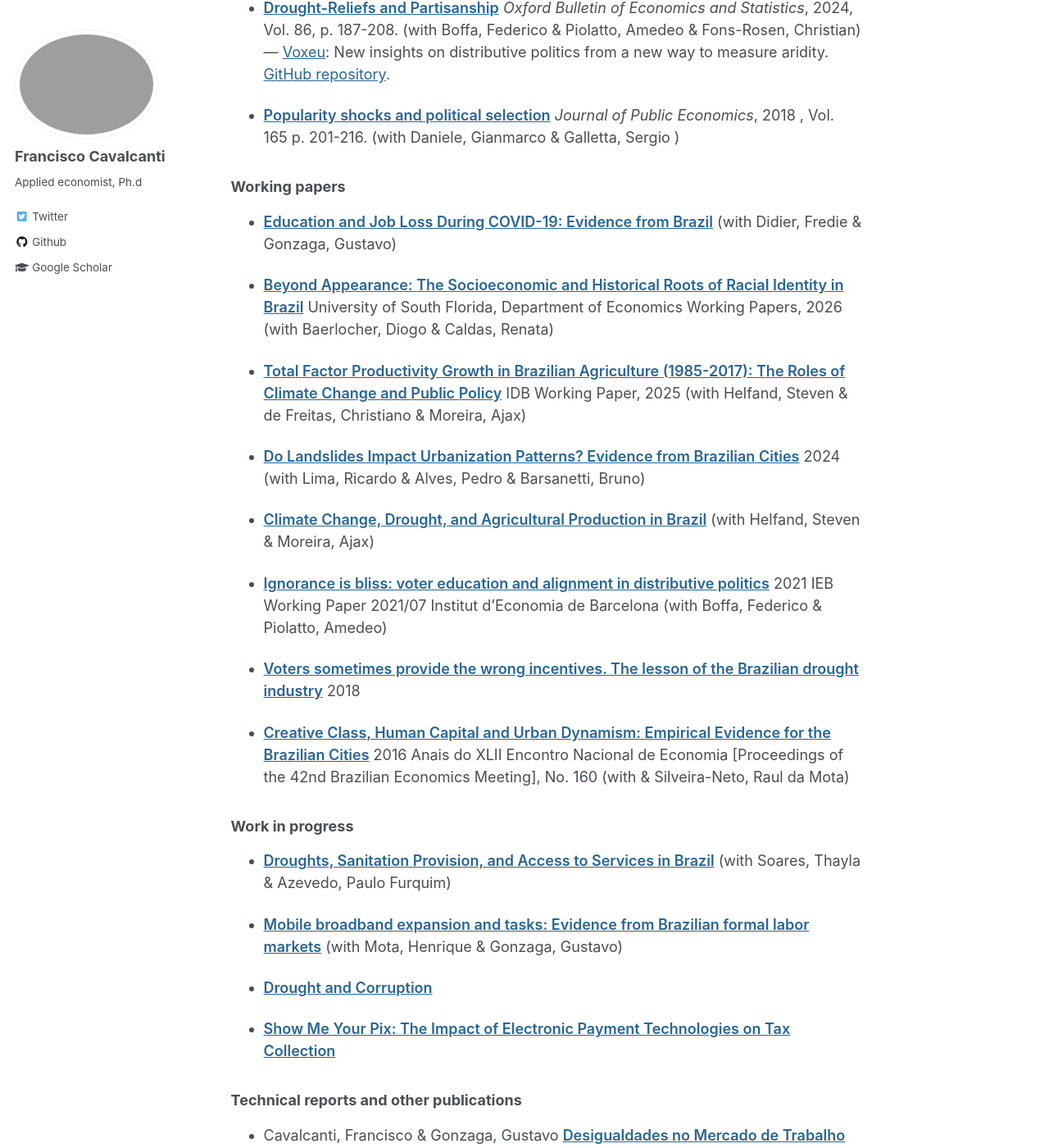
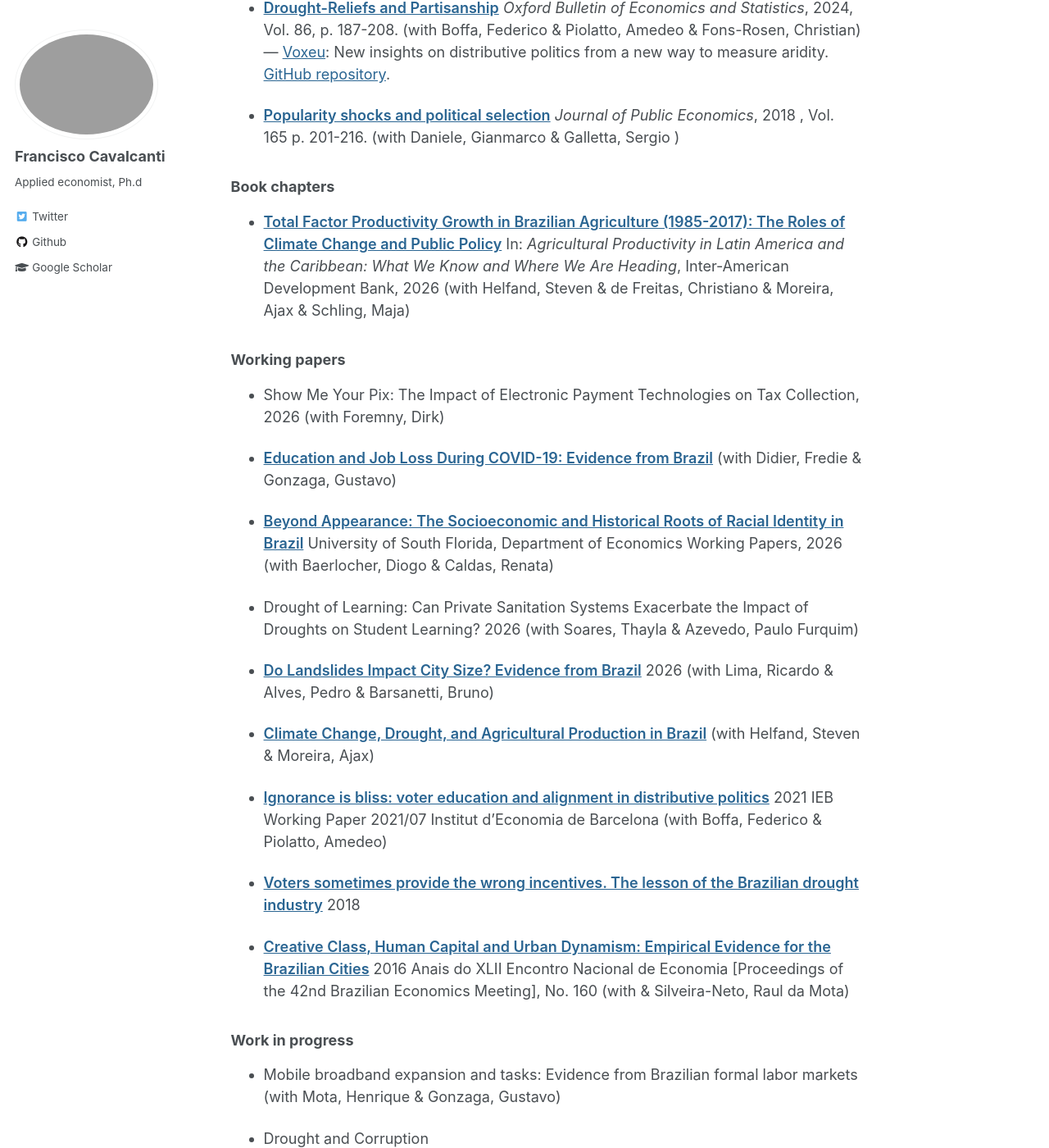
Before and after one commit to FranciscoCavalcanti/FranciscoCavalcanti.github.io, a Jekyll site: the page built from _pages/about.md, in a window 1280 px wide and 1400 px high, scrolled down 1305 px. Shown: the whole window at 82% size. Built offline with Jekyll 4.4.1, drawn with Linux system fonts in a browser that asks for light colours; some of the changed text lies outside the part shown.

Commit message:
Update CV and website with recent publications and activities
Co-Authored-By: Claude Opus 5.5 <noreply@anthropic.com>

```diff
--- a/_pages/about.md
+++ b/_pages/about.md
@@ -34,15 +34,21 @@ For a complete and up-to-date list of my publications and citations, see my <a h
 
   * <a href='http://www.sciencedirect.com/science/article/pii/S0047272718301361'>Popularity shocks and political selection</a> <b>Journal of Public Economics</b>, 2018 , Vol. 165 p. 201-216. (with Daniele, Gianmarco & Galletta, Sergio )
 
+### Book chapters
+
+  * <a href='https://doi.org/10.18235/0014396'>Total Factor Productivity Growth in Brazilian Agriculture (1985-2017): The Roles of Climate Change and Public Policy</a> In: <i>Agricultural Productivity in Latin America and the Caribbean: What We Know and Where We Are Heading</i>, Inter-American Development Bank, 2026 (with Helfand, Steven & de Freitas, Christiano & Moreira, Ajax & Schling, Maja)
+
 ### Working papers
+
+  * Show Me Your Pix: The Impact of Electronic Payment Technologies on Tax Collection, 2026 (with Foremny, Dirk)
 
   * <a href='https://www.researchgate.net/profile/Francisco-Cavalcanti-6/publication/406502168_Education_and_Job_Loss_During_COVID-19_Evidence_from_Brazil/links/6a29d64a68552924bb0049a2/Education-and-Job-Loss-During-COVID-19-Evidence-from-Brazil.pdf'>Education and Job Loss During COVID-19: Evidence from Brazil</a> (with Didier, Fredie & Gonzaga, Gustavo)
 
   * <a href='https://ideas.repec.org/p/usf/wpaper/2026-01.html'>Beyond Appearance: The Socioeconomic and Historical Roots of Racial Identity in Brazil</a> University of South Florida, Department of Economics Working Papers, 2026 (with Baerlocher, Diogo & Caldas, Renata)
 
-  * <a href='https://economics.ucr.edu/docs/helfand/Helfand%20Determinants%20of%20Total%20Factor%20Productivity%20Growth%20%20draft%2010-2025.pdf'>Total Factor Productivity Growth in Brazilian Agriculture (1985-2017): The Roles of Climate Change and Public Policy</a> IDB Working Paper, 2025 (with Helfand, Steven & de Freitas, Christiano & Moreira, Ajax)
+  * Drought of Learning: Can Private Sanitation Systems Exacerbate the Impact of Droughts on Student Learning? 2026 (with Soares, Thayla & Azevedo, Paulo Furquim)
 
-  * <a href='https://www.researchgate.net/profile/Ricardo-Carvalho-10/publication/383129940_Do_Landslides_Impact_Urbanization_Patterns_Evidence_from_Brazilian_Cities/links/66be0c688d0073559255b1e4/Do-Landslides-Impact-Urbanization-Patterns-Evidence-from-Brazilian-Cities.pdf'>Do Landslides Impact Urbanization Patterns? Evidence from Brazilian Cities</a> 2024 (with Lima, Ricardo & Alves, Pedro & Barsanetti, Bruno)
+  * <a href='https://www.researchgate.net/profile/Ricardo-Carvalho-10/publication/383129940_Do_Landslides_Impact_Urbanization_Patterns_Evidence_from_Brazilian_Cities/links/66be0c688d0073559255b1e4/Do-Landslides-Impact-Urbanization-Patterns-Evidence-from-Brazilian-Cities.pdf'>Do Landslides Impact City Size? Evidence from Brazil</a> 2026 (with Lima, Ricardo & Alves, Pedro & Barsanetti, Bruno)
 
   * <a href='https://economics.ucr.edu/docs/helfand/Helfand%20Climate%20Change,%20Drought,%20and%20Ag%20Prod%20in%20Brazil%208-2024.pdf'>Climate Change, Drought, and Agricultural Production in Brazil</a>  (with Helfand, Steven & Moreira, Ajax)
 
@@ -54,16 +60,18 @@ For a complete and up-to-date list of my publications and citations, see my <a h
 
 ### Work in progress
 
-  * <a href=''>Droughts, Sanitation Provision, and Access to Services in Brazil</a> (with Soares, Thayla & Azevedo, Paulo Furquim)
+  * Mobile broadband expansion and tasks: Evidence from Brazilian formal labor markets (with Mota, Henrique & Gonzaga, Gustavo)
 
-  * <a href=''>Mobile broadband expansion and tasks: Evidence from Brazilian formal labor markets</a> (with Mota, Henrique & Gonzaga, Gustavo)
-
-  * <a href=''>Drought and Corruption</a>
-
-  * <a href=''>Show Me Your Pix: The Impact of Electronic Payment Technologies on Tax Collection</a>
+  * Drought and Corruption
 
 
 ### Technical reports and other publications
+
+  * de Albuquerque, M. M. & Lacerda, F. F. & de Lima Silva, A. C. & Rolim, L. A. et al. (incl. Cavalcanti, Francisco) Transição agroecológica no Semiárido e o “Polígono da Maconha”: a <i>Cannabis sativa</i> em cultivos consorciados à Caatinga. 2026 Cadernos de Agroecologia, v. 21, n. 1
+
+  * Análise das Desigualdades Socioeconômicas de Gênero e Raça e Políticas Públicas na Amazônia Brasileira. 2025-09 Consultoría, Proyecto RG-T3975 (IDB): Desarrollo Sostenible de la Amazonía con Enfoque de Género y Diversidad
+
+  * Cavalcanti, Francisco <a href='https://nadaesgratis.es/judit-vall/covid-en-el-mundo-brazil'>COVID en el mundo: Brazil</a> 2021 Nada es Gratis (blog)
 
   * Cavalcanti, Francisco & Gonzaga, Gustavo <a href='https://amazonia2030.org.br/desigualdades-no-mercado-de-trabalho-por-raca-evidencias-para-a-amazonia-legal/'>Desigualdades no Mercado de Trabalho por Raça: Evidências para a Amazônia Legal</a> 2022-06 Projeto Amazônia 2030 , No. 42 p. 42
 
```
Also changed, not shown: other parts of _pages/about.md (+1 -1 lines), 4 other files.
